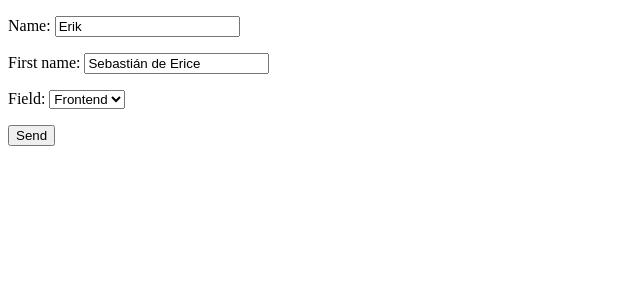
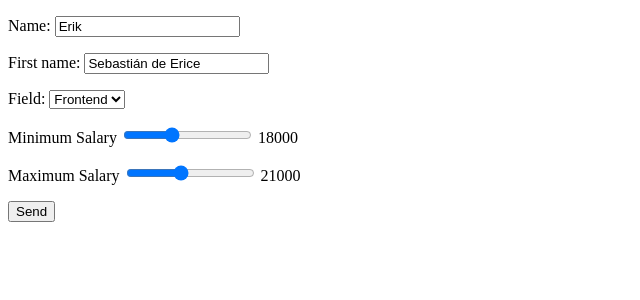
Before and after one commit to Erikote04/Svelte-Tutorial-in-Deep, a Svelte app: page / in a window 1280 px wide. Shown: the top 300 px of the page, without its empty margins (0-640 px from the left). Built offline with nearby package versions, Linux system fonts and the light colour scheme.

Commit message:
Full example of events. Range component

```diff
--- a/src/App.svelte
+++ b/src/App.svelte
@@ -1,6 +1,7 @@
 <script>
     import Input from "./lib/Input.svelte";
     import Select from "./lib/Select.svelte";
+    import Range from "./lib/Range.svelte";
 
     let userData = {
         name: "Erik",
@@ -16,6 +17,11 @@
 
     function send() {
         alert(JSON.stringify(userData))
+    }
+
+    function updateSalary(e) {
+        userData.salary.min = e.detail.min;
+        userData.salary.max = e.detail.max;
     }
 </script>
 
@@ -37,6 +43,13 @@
             choices = {fields}
             bind:value = {userData.field}
         />
+        <Range
+            identifier = "salary"
+            formField = "Salary"
+            min = {userData.salary.min}
+            max = {userData.salary.max}
+            on:update={updateSalary}
+        />
         <p>
             <input type="submit" value="Send">
         </p>
--- a/src/lib/Input.svelte
+++ b/src/lib/Input.svelte
@@ -6,5 +6,9 @@
 
 <p>
     <label for={identifier}>{formField}: </label>
-    <input type="text" id={identifier} bind:value>
+    <input
+        type = "text"
+        id = {identifier}
+        bind:value
+    >
 </p>
--- /dev/null
+++ b/src/lib/Range.svelte
@@ -0,0 +1,43 @@
+<script>
+    import { createEventDispatcher } from "svelte";
+
+    export let identifier;
+    export let formField;
+    export let min;
+    export let max;
+
+    const dispatch = createEventDispatcher();
+
+    function changeMin(e) {
+        const newMin = parseInt(e.target.value);
+        dispatch('update', {min: newMin, max});
+    }
+
+    function changeMax(e) {
+        const newMax = parseInt(e.target.value);
+        dispatch('update', {min, max: newMax});
+    }
+</script>
+
+<p>
+    <label for={`${identifier}_min`}>Minimum {formField}</label>
+    <input
+        type = "range"
+        min = 0
+        max = 50000
+        value={min}
+        on:change={changeMin}
+    />
+    <span>{min}</span>
+</p>
+<p>
+    <label for={`${identifier}_max`}>Maximum {formField}</label>
+    <input
+        type = "range"
+        min = 0
+        max = 50000
+        value={max}
+        on:change={changeMax}
+    />
+    <span>{max}</span>
+</p>
```
